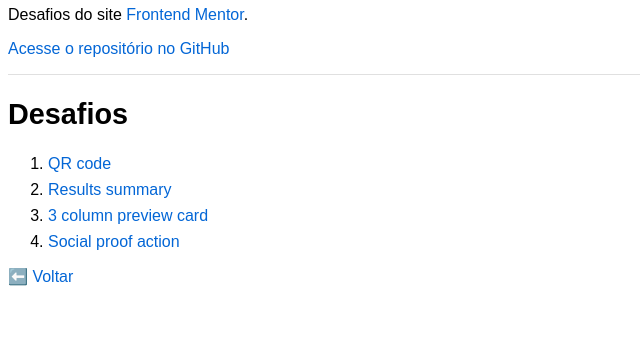
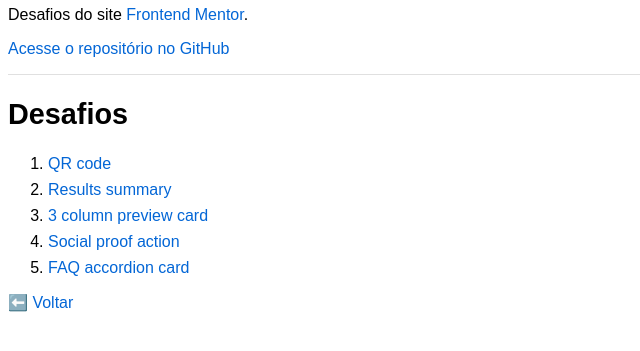
Before and after one commit to joaoglibras/joaoglibras.github.io, a plain HTML site: page pages/frontend-mentor.html in a window 1280 px wide. Shown: the part 93-444 px from the top of the page, without its empty margins (0-640 px from the left). Drawn offline with Linux system fonts and the light colour scheme.

Commit message:
add FAQ accordion card to Fronted Mentor ordered list

```diff
--- a/pages/frontend-mentor.html
+++ b/pages/frontend-mentor.html
@@ -21,6 +21,7 @@
         <li><a href="https://joaoglibras.github.io/desafios/frontend-mentor/results-summary/index.html" target="_blank">Results summary</a></li>
         <li><a href="https://joaoglibras.github.io/desafios/frontend-mentor/preview-card/index.html" target="_blank">3 column preview card</a></li>
         <li><a href="https://joaoglibras.github.io/desafios/frontend-mentor/social-proof-section/index.html" target="_blank">Social proof action</a></li>
+        <li><a href="https://joaoglibras.github.io/desafios/frontend-mentor/faq-accordion-card/index.html" target="_blank">FAQ accordion card</a></li>
     </ol>
 
     <a class="voltar" href="../index.html" rel="prev">Voltar</a>
```
